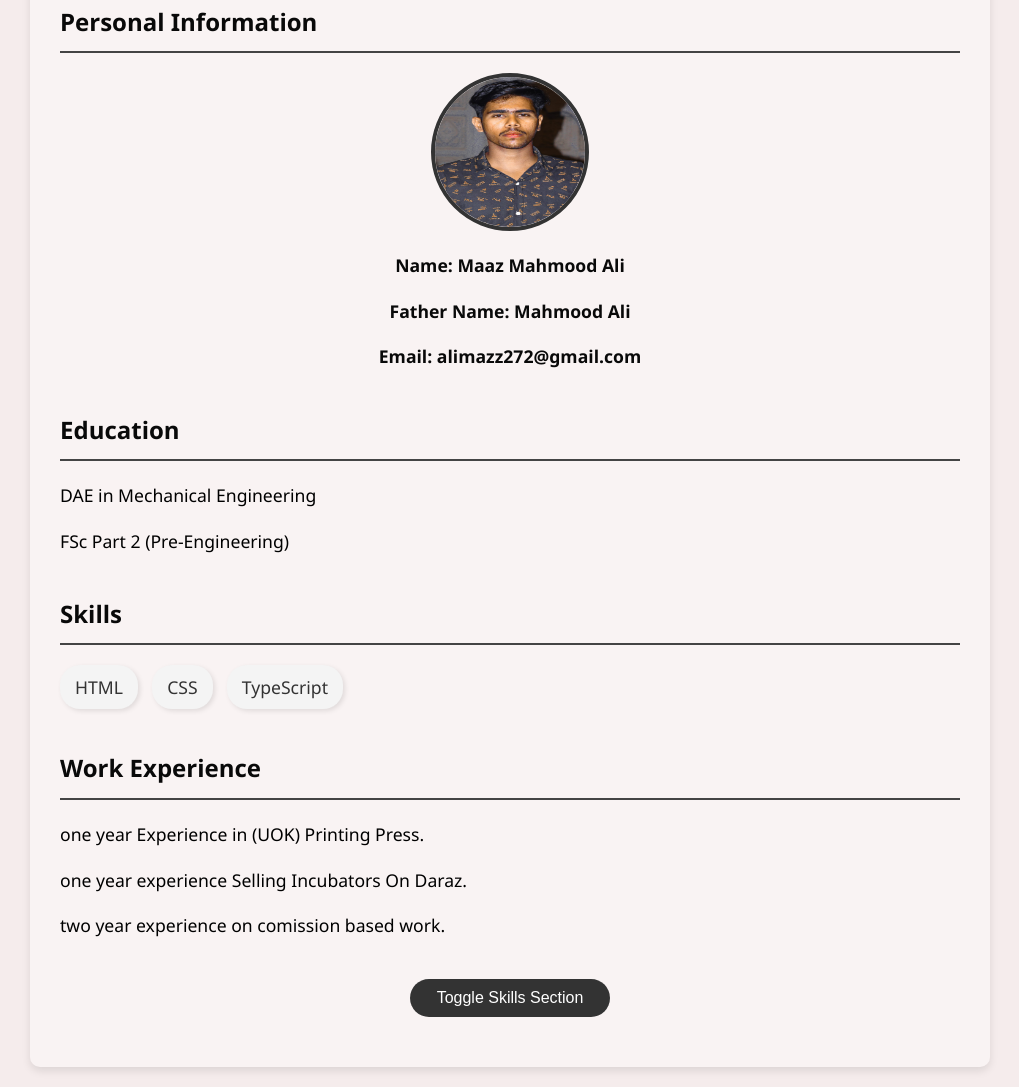
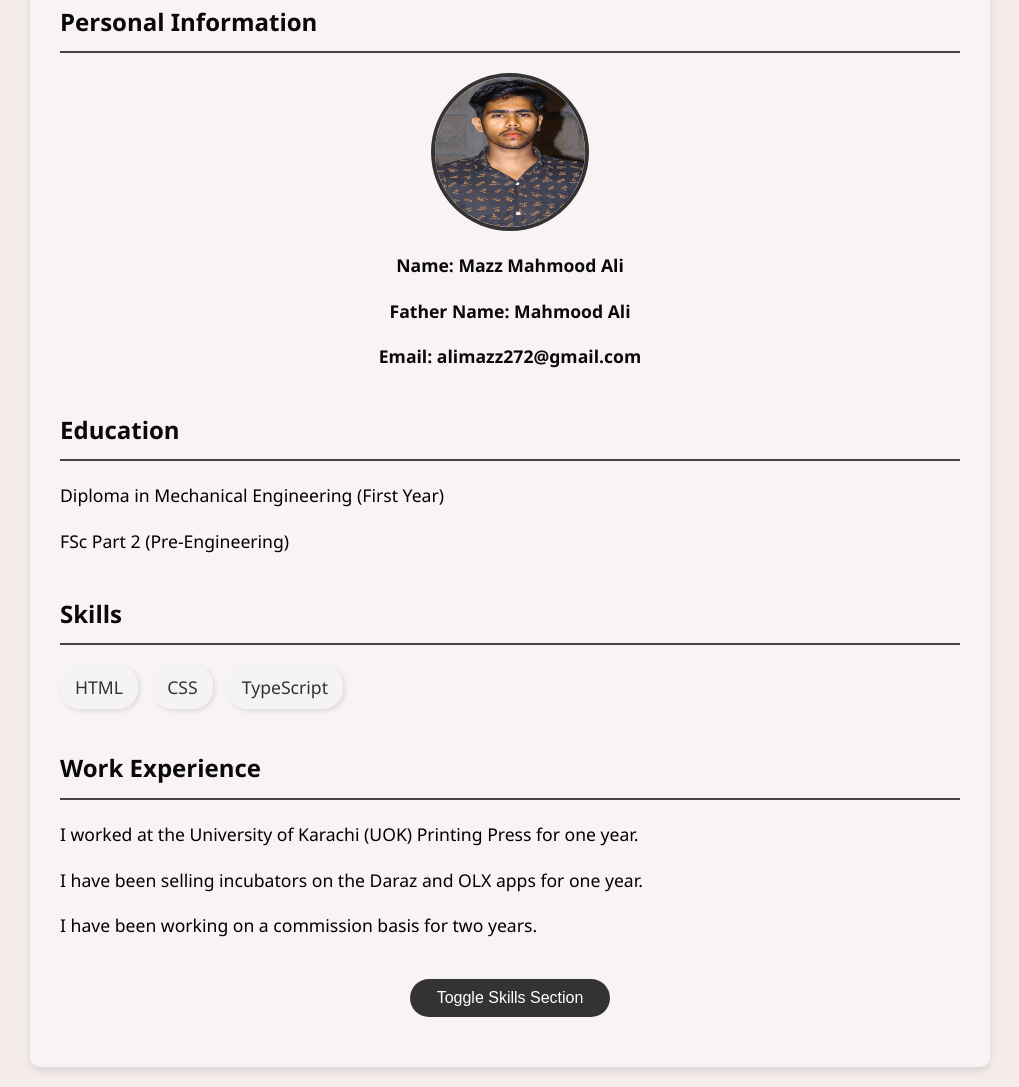
Before and after one commit to maazali001/my-resume, a plain HTML site: page resume.html in a window 1280 px wide. Shown: the part 165-1252 px from the top of the page, without its empty margins (130-1149 px from the left). Drawn offline with Linux system fonts and the light colour scheme.

Commit message:
Correction Of Name

```diff
--- a/resume.html
+++ b/resume.html
@@ -187,7 +187,7 @@
             <img src="./pic/Maaz Ali.jpg" alt="Profile Picture" class="profile-picture" />
             <div class="contact-info">
                 <b>
-                    <p>Name: Maaz Mahmood Ali</p>
+                    <p>Name: Mazz Mahmood Ali</p>
                     <p>Father Name: Mahmood Ali</p>
                     <p>Email: alimazz272@gmail.com</p>
                 </b>
@@ -196,7 +196,7 @@
 
         <div class="section" id="education">
             <h2><b>Education</b></h2>
-            <p style="color: #000000;">DAE in Mechanical Engineering</p>
+            <p style="color: #000000;">Diploma in Mechanical Engineering (First Year)</p>
             <p style="color: #000000;">FSc Part 2 (Pre-Engineering)</p>
         </div>
 
@@ -211,9 +211,9 @@
 
         <div class="section" id="work-experience">
             <h2>Work Experience</h2>
-            <p style="color: #000000;">one year Experience in (UOK) Printing Press.</p>
-            <p style="color: #000000;">one year experience Selling Incubators On Daraz.</p>
-            <p style="color: #000000;" >two year experience on comission based work.</p>
+            <p style="color: #000000;">I worked at the University of Karachi (UOK) Printing Press for one year.</p>
+            <p style="color: #000000;">I have been selling incubators on the Daraz and OLX apps for one year.</p>
+            <p style="color: #000000;" >I have been working on a commission basis for two years.</p>
         </div>
 
         <button id="toggle-skills">Toggle Skills Section</button>
```
